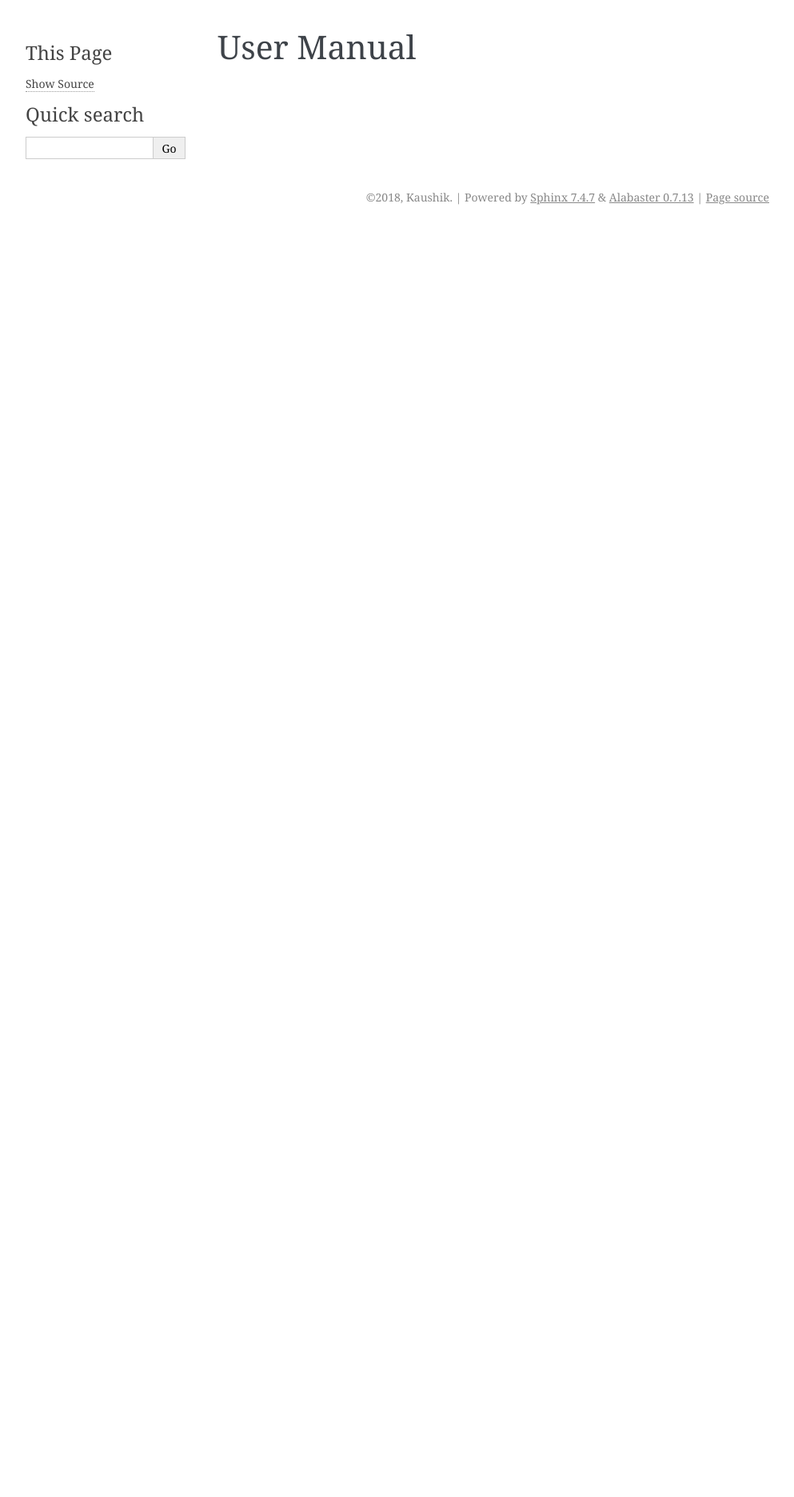
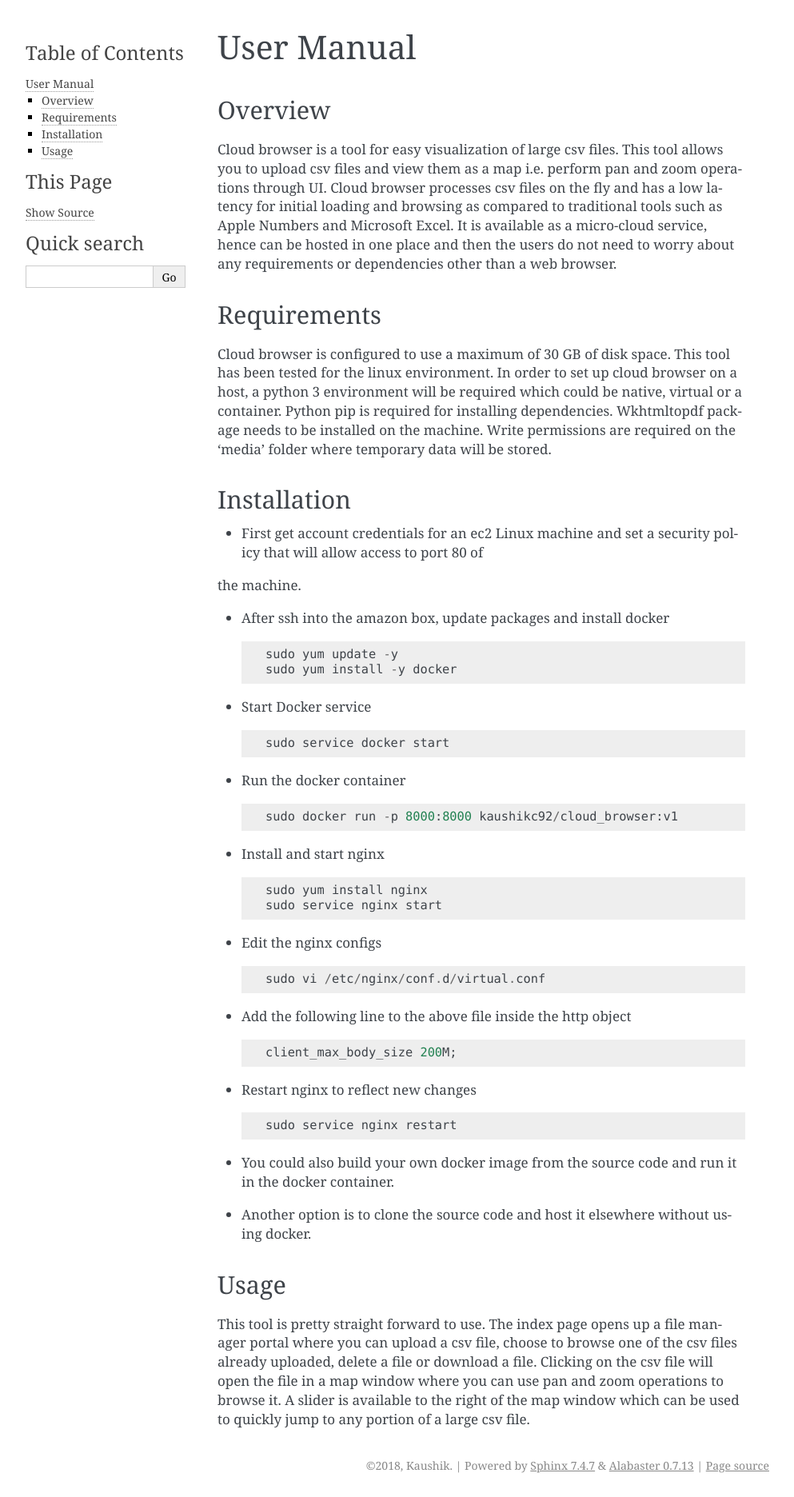
Before and after one commit to kaushikc92/cloud-browser, a Sphinx documentation site: the page built from docs/User.rst, in a window 1280 px wide. Shown: the whole page at 80% size, without its empty margins (148-1141 px from the left). Built offline with Sphinx 7.4.7, drawn with Linux system fonts in a browser that asks for light colours; the version number could not be read and is left out; before the commit the page ends 900 px from its top, so only the background shows below that.

Commit message:
Clean up

```diff
--- a/docs/User.rst
+++ b/docs/User.rst
@@ -3,3 +3,70 @@
 ***********
 User Manual
 ***********
+
+Overview
+========
+
+Cloud browser is a tool for easy visualization of large csv files. This tool allows you to upload csv files and view
+them as a map i.e. perform pan and zoom operations through UI. Cloud browser processes csv files on the fly and has a
+low latency for initial loading and browsing as compared to traditional tools such as Apple Numbers and Microsoft Excel.
+It is available as a micro-cloud service, hence can be hosted in one place and then the users do not need to worry about
+any requirements or dependencies other than a web browser.
+
+Requirements
+============
+
+Cloud browser is configured to use a maximum of 30 GB of disk space. This tool has been tested for the linux
+environment. In order to set up cloud browser on a host, a python 3 environment will be required which could be native,
+virtual or a container. Python pip is required for installing dependencies. Wkhtmltopdf package needs to be installed on
+the machine. Write permissions are required on the 'media' folder where temporary data will be stored.
+
+Installation
+============
+
+* First get account credentials for an ec2 Linux machine and set a security policy that will allow access to port 80 of
+the machine.
+
+* After ssh into the amazon box, update packages and install docker ::
+
+    sudo yum update -y
+    sudo yum install -y docker
+
+* Start Docker service ::
+
+    sudo service docker start
+
+* Run the docker container ::
+
+    sudo docker run -p 8000:8000 kaushikc92/cloud_browser:v1
+
+* Install and start nginx ::
+
+    sudo yum install nginx
+    sudo service nginx start
+
+* Edit the nginx configs ::
+
+    sudo vi /etc/nginx/conf.d/virtual.conf
+
+* Add the following line to the above file inside the http object ::
+
+    client_max_body_size 200M;
+
+* Restart nginx to reflect new changes ::
+
+    sudo service nginx restart
+
+* You could also build your own docker image from the source code and run it in the docker container.
+
+* Another option is to clone the source code and host it elsewhere without using docker.
+
+
+
+Usage
+=====
+
+This tool is pretty straight forward to use. The index page opens up a file manager portal where you can upload a csv
+file, choose to browse one of the csv files already uploaded, delete a file or download a file. Clicking on the csv file
+will open the file in a map window where you can use pan and zoom operations to browse it. A slider is available to the
+right of the map window which can be used to quickly jump to any portion of a large csv file.
--- a/docs/conf.py
+++ b/docs/conf.py
@@ -15,6 +15,8 @@
 import os
 import sys
 sys.path.insert(0, os.path.abspath('..'))
+from django.conf import settings
+settings.configure()
 
 # -- Project information -----------------------------------------------------
 
--- a/docs/index.rst
+++ b/docs/index.rst
@@ -12,6 +12,7 @@ Welcome to cloud_browser's documentation!
     Developer
     User
     Tiler
+    MapUI
 
 Indices and tables
 ==================
```
Also changed, not shown: 2 other files.
